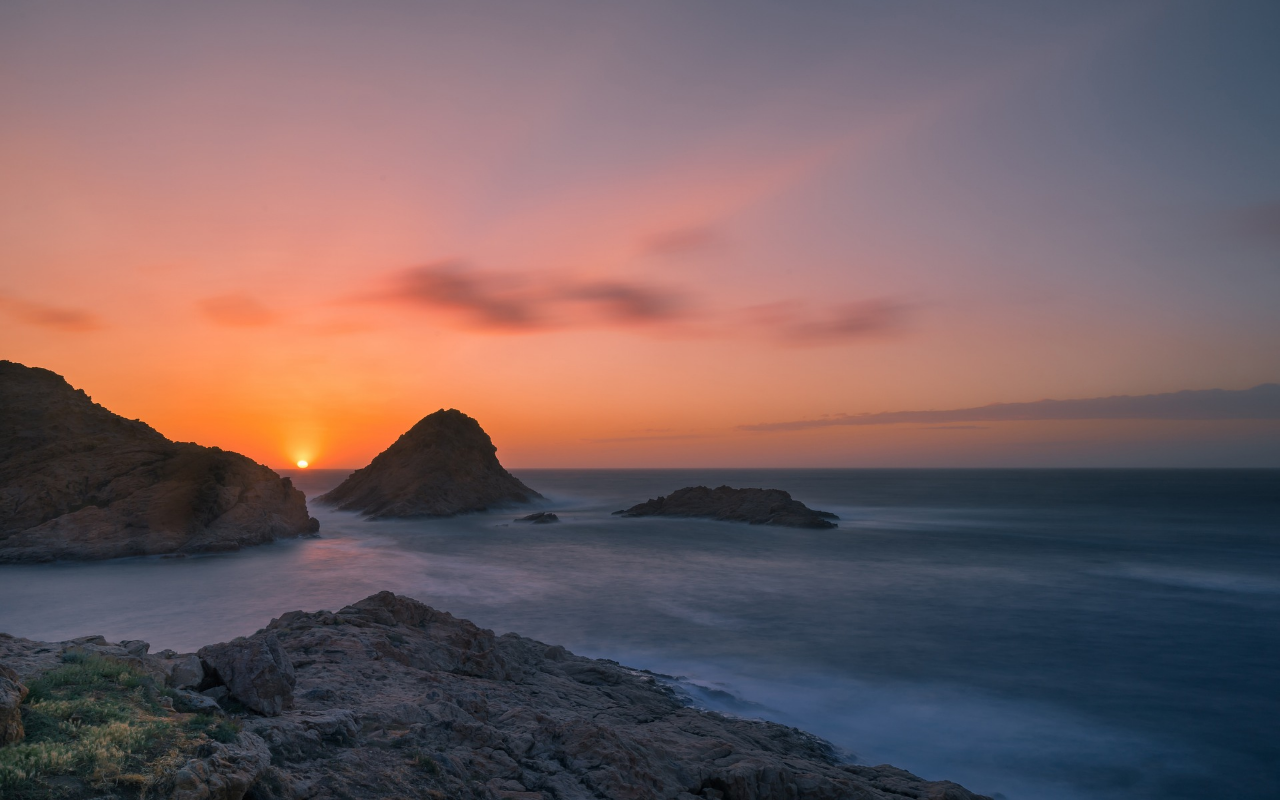
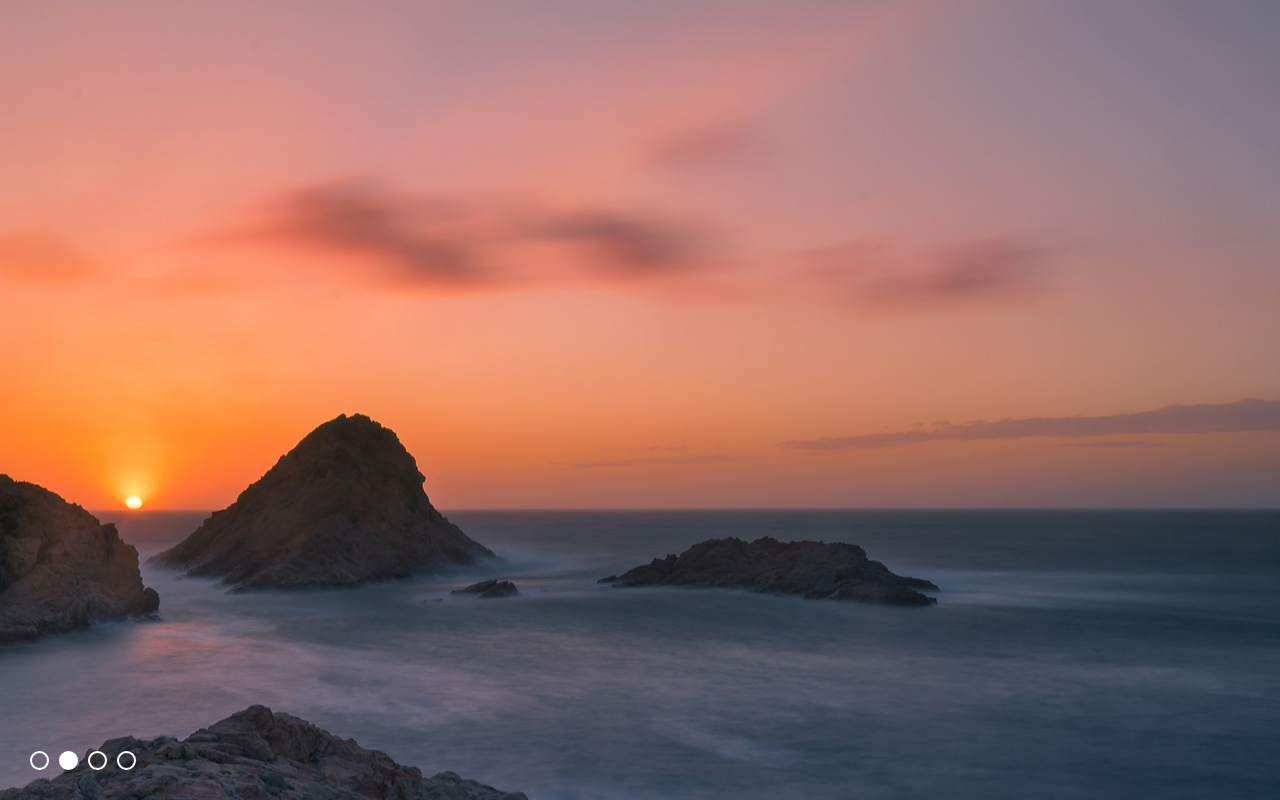
Before and after one commit to ArguelBenoit/pleinairvacances-int, a React (Create React App) app: page / in a window 1280 px wide. Built offline with nearby package versions, Linux system fonts and the light colour scheme; what flux would draw is missing.

Commit message:
feat: backgroundSlider end

```diff
--- a/src/backgroundSlider.js
+++ b/src/backgroundSlider.js
@@ -1,7 +1,7 @@
 import React, { Component } from 'react';
-import { typeOfActions } from './store/actions';
-import store from './store/store';
 import './css/slider.css';
+// import { typeOfActions } from './store/actions';
+// import store from './store/store';
 
 import background1 from './img/background/background1.jpg';
 import background2 from './img/background/background2.jpg';
@@ -13,23 +13,23 @@ class BackgroundSlider extends Component {
     super(props);
     this.setInterval = this.setInterval.bind(this);
     this.state = {
-      viewport: store.viewport,
+      // viewport: store.viewport,
       index: 0,
       bg: [
         background1,
         background2,
         background3,
         background4
-      ],
+      ]
     };
   }
   componentDidMount() {
-    store.on(
-      typeOfActions.CHANGE_VIEWPORT,
-      () => this.setState(
-        { ...store.viewport }
-      )
-    );
+    // store.on(
+    //   typeOfActions.CHANGE_VIEWPORT,
+    //   () => this.setState(
+    //     { ...store.viewport }
+    //   )
+    // );
     this.setInterval();
   }
   setInterval() {
@@ -47,34 +47,38 @@ class BackgroundSlider extends Component {
     );
   }
   render() {
-    console.log('rerender');
+    // console.log('rerender');
     const { index, bg } = this.state;
-    const { viewport } = store;
 
-    const propsContainer = {
-      className: 'slider',
-      style: {
-        width: viewport.width,
-        height: viewport.height
-      }
-    };
-
-    return <div {...propsContainer}>
+    return <div className="slider">
       {bg.map( (el, i) => {
         const propsImg = {
           className: 'img',
-          alt: 'background',
           key: `img${i}`,
-          src: el,
           style: {
-            ...propsContainer.style,
             opacity: i > index
               ? 0
-              : 1
+              : 1,
+            background: `url( ${bg[i]} ) center center fixed` // with RestApi use absolute url.
           }
         };
-        return <img {...propsImg} />;
+        return <div {...propsImg} />;
       })}
+      <div className="buttons-container">
+        {bg.map( (el, i) => {
+          const propsImg = {
+            className: 'button',
+            key: `button${i}`,
+            style: {
+              background: index === i
+                ? 'white'
+                : 'transparent'
+            },
+            onClick: () => this.setState({index: i})
+          };
+          return <div {...propsImg} />;
+        })}
+      </div>
     </div>;
   }
 }
--- a/src/css/slider.css
+++ b/src/css/slider.css
@@ -1,5 +1,27 @@
 
+.slider {
+  height: 100vh;
+  width: 100vw;
+}
 .slider .img {
+  transition-duration: 450ms;
   position: absolute;
-  transition-duration: 300ms;
+  height: 100vh;
+  width: 100vw;
+  background-size: cover;
 }
+.slider .buttons-container {
+  position: absolute;
+  bottom: 30px;
+  left: 30px;
+}
+.slider .buttons-container .button {
+  cursor: pointer;
+  transition-duration: 50ms;
+  border: 2px solid white;
+  float: left;
+  width: 15px;
+  height: 15px;
+  border-radius: 50%;
+  margin-right: 10px;
+}
```
